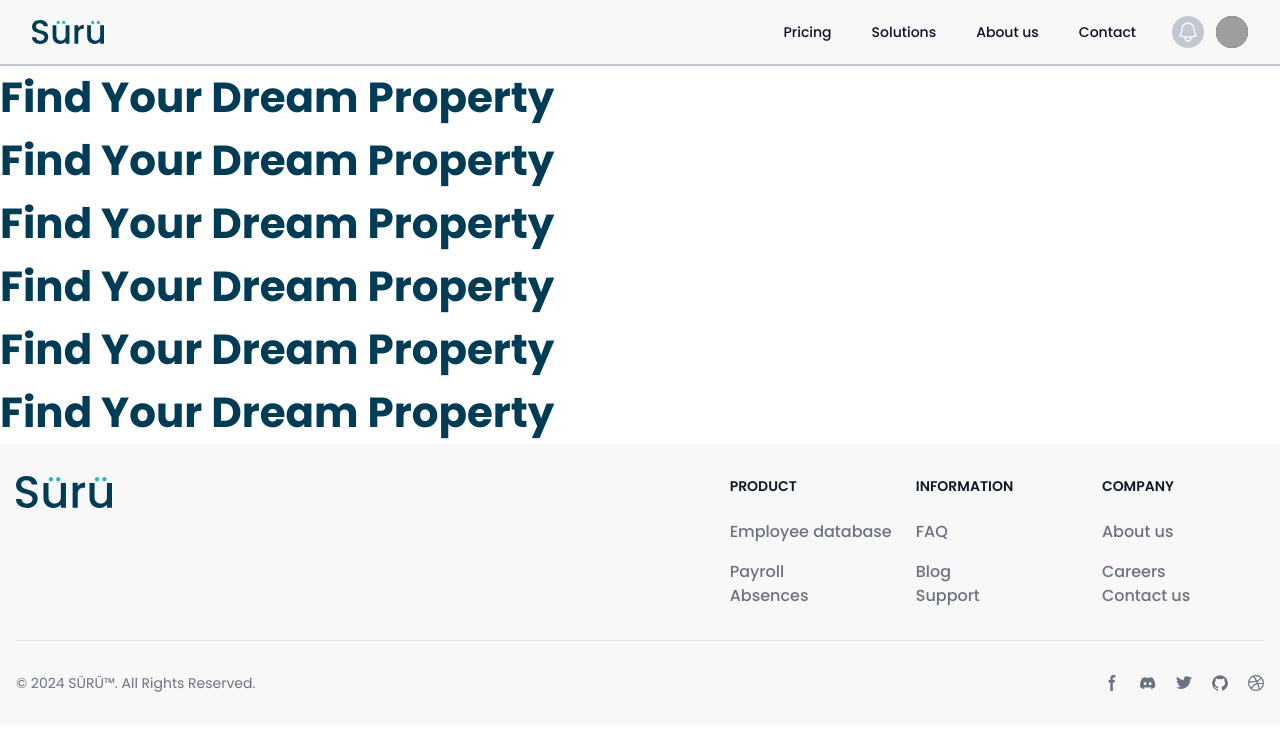
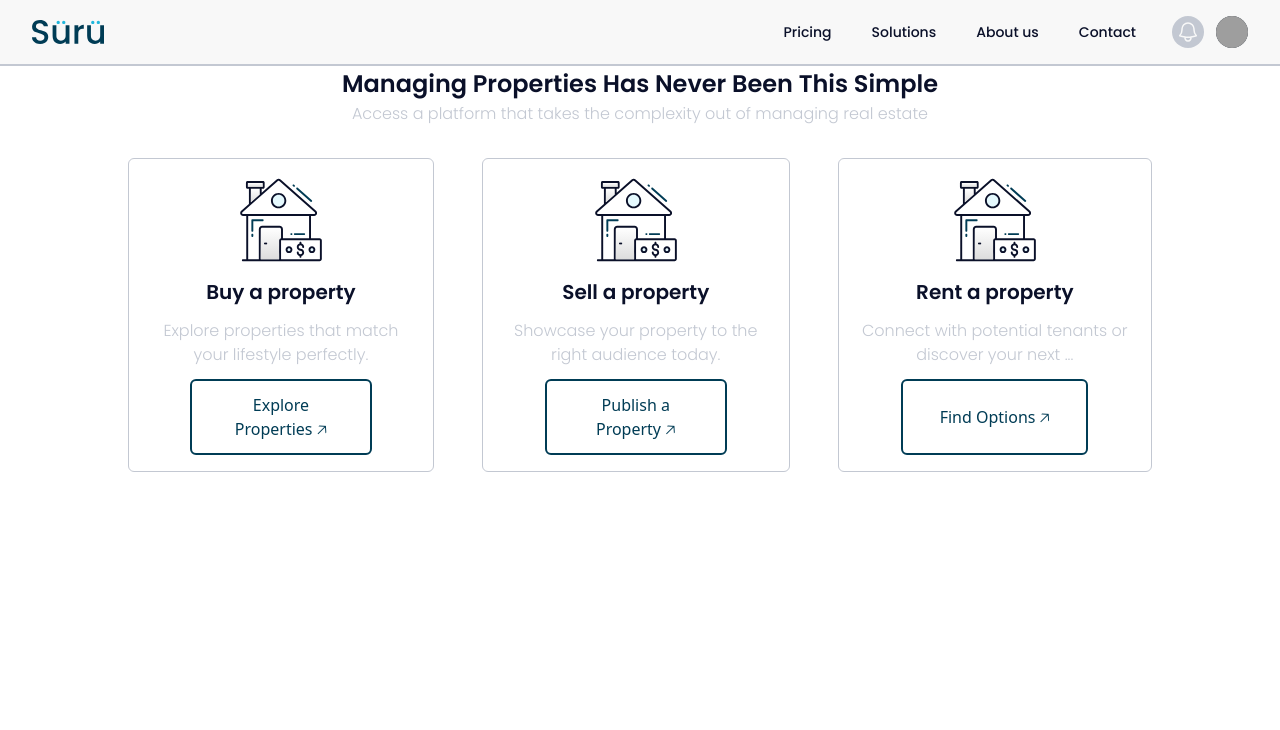
Before and after one commit to Agile-Innovators/SURU-Development, a React (Vite) app: page / in a window 1280 px wide. Shown: the top 730 px of the page. Built offline with nearby package versions, Linux system fonts and the light colour scheme; grey boxes are pictures that could not be loaded.

Commit message:
Componente de Selección de Acción
Landing Page
Se agrega un Focus en el Nav.

```diff
--- a/src/components/ui/BasicCard.jsx
+++ b/src/components/ui/BasicCard.jsx
@@ -2,9 +2,10 @@ import { PropTypes } from 'prop-types';
 
 //el parametro children permite que ESTE componente reciba una etiqueta html u otro componente de react
 //para que este componente reciba un children, debe de tener un etiqueta de apertura y cierre cuando se instancia
-export function BasicCard({children, src, title, text}){
+export function BasicCard({children, src, title, text, customClass = ""}){
+
     return(
-        <div className="flex flex-col items-center text-center gap-3 w-fit">
+        <div className={`flex flex-col items-center text-center gap-3 w-fit ${customClass}`}>
             <img src={`${src}`} alt="image card" />
             <h3>{title}</h3>
             <p>{text}</p>
@@ -18,4 +19,5 @@ BasicCard.propTypes = {
     src: PropTypes.string,
     title: PropTypes.string.isRequired,
     text: PropTypes.string.isRequired,
+    customClass: PropTypes.string
 }
--- a/src/components/ui/NavBar.jsx
+++ b/src/components/ui/NavBar.jsx
@@ -1,16 +1,17 @@
 import { Disclosure, DisclosureButton, DisclosurePanel, Menu, MenuButton, MenuItems, MenuItem } from '@headlessui/react';
 import { Bars3Icon, BellIcon, XMarkIcon } from '@heroicons/react/24/outline';
+import { useEffect, useState } from 'react';
 
-const navigation = [
-  { name: 'Pricing', href: '#', current: false },
-  { name: 'Solutions', href: '#', current: false },
-  { name: 'About us', href: '#', current: false },
-  { name: 'Contact', href: '#', current: false },
+const initialNavigation = [
+  { name: 'Pricing', href: '/pricing', current: false },
+  { name: 'Solutions', href: '/solutions', current: false },
+  { name: 'About us', href: '/about', current: false },
+  { name: 'Contact', href: '/contact', current: false },
 ];
 
 const userNavigationLinks = [
   { name: 'My account', href: '#', imageRoute: '/public/UserIcon.svg' },
-  { name: 'Manage properties', href: '#', imageRoute: '/public/PropertiesIcon.svg' },
+  { name: 'Manage properties', href: '#', imageRoute: '/public/PropetiesIcon.svg' },
   { name: 'Save properties', href: '#', imageRoute: '/public/HomeIcon.svg' },
   { name: 'My appointments', href: '#', imageRoute: '/public/CalendarIcon.svg' },
   { name: 'Log out', href: '#', imageRoute: '/public/LogoutIcon.svg' }
@@ -21,6 +22,18 @@ function classNames(...classes) {
 }
 
 export function NavBar() {
+  const [navigation, setNavigation] = useState(initialNavigation);
+
+  useEffect(() => {
+    const currentPath = window.location.pathname;
+    setNavigation((prevNavigation) =>
+      prevNavigation.map((item) => ({
+        ...item,
+        current: item.href === currentPath,
+      }))
+    );
+  }, []);
+
   return (
     <Disclosure as="nav" className="bg-white border-b-light-grey border-b-2 font-primary">
       <div className="mx-auto max-w-7xl px-2 sm:px-6 lg:px-8">
@@ -35,7 +48,7 @@ export function NavBar() {
           </div>
           <div className="flex flex-1 items-center justify-center sm:items-stretch sm:justify-between">
             <div className="flex flex-shrink-0 items-center">
-              <a href="#">
+              <a href="/">
                 <img
                   alt="Your Company"
                   src="/public/logo.svg"
@@ -51,7 +64,7 @@ export function NavBar() {
                     href={item.href}
                     aria-current={item.current ? 'page' : undefined}
                     className={classNames(
-                      item.current ? 'bg-gray-900 text-white' : 'text-primary hover:bg-light-blue hover:text-white transition duration-300 ease-in-out transform hover:scale-105',
+                      item.current ? 'bg-light-blue text-white' : 'text-primary hover:bg-light-blue hover:text-white transition duration-300 ease-in-out transform hover:scale-105',
                       'rounded-md px-3 py-2 text-sm font-medium',
                     )}
                   >
@@ -109,7 +122,7 @@ export function NavBar() {
               href={item.href}
               aria-current={item.current ? 'page' : undefined}
               className={classNames(
-                item.current ? 'bg-gray-900 text-white' : 'text-primary hover:bg-light-blue hover:text-white',
+                item.current ? 'bg-light-blue text-white' : 'text-primary hover:bg-light-blue hover:text-white',
                 'block rounded-md px-3 py-2 text-base font-medium',
               )}
             >
--- a/src/pages/public/Homepage.jsx
+++ b/src/pages/public/Homepage.jsx
@@ -1,14 +1,55 @@
+import { BasicCard } from '../../components/ui/BasicCard';
+import { ActionButton } from '../../components/ui/ActionButton';
+
+
 export function Homepage() {
   return (
     <div>
-        <div>
-            <h1>Find Your Dream Property</h1>
-            <h1>Find Your Dream Property</h1>
-            <h1>Find Your Dream Property</h1>
-            <h1>Find Your Dream Property</h1>
-            <h1>Find Your Dream Property</h1>
-            <h1>Find Your Dream Property</h1>
+      {/* <div className="flex mx-auto max-w-6xl px-2 sm:px-6 lg:px-8">
+        <h1>Find Your Dream Property</h1>
+        <img
+          className="w-1/2"
+          src="/public/images/Group 104.png"
+          alt="Landing Page Image" />
+      </div> */}
+      {/* ----------------------------------------- */}
+      <div className="flex flex-col items-center justify-center text-center mx-auto max-w-6xl px-2 sm:px-6 lg:px-8">
+        <h2>Managing Properties Has Never Been This Simple</h2>
+        <p>Access a platform that takes the complexity out of managing real estate</p>
+        <div className="flex flex-col gap-4 m-4 sm:flex-row">
+          <BasicCard
+            customClass='border border-light-grey rounded-md p-4 m-4'
+            src="/public/SellPropertyIcon.svg"
+            title="Buy a property"
+            text="Explore properties that match your lifestyle perfectly."
+            children={<ActionButton text="Explore Properties 🡥" variant="border" customClass="w-2/3 h-1/2 px-0 mx-4" />}
+          />
+          <BasicCard
+            customClass='border border-light-grey rounded-md p-4 m-4'
+            src="/public/SellPropertyIcon.svg"
+            title="Sell a property"
+            text="Showcase your property to the right audience today."
+            children={<ActionButton text="Publish a Property 🡥" variant="border" customClass="w-2/3 h-1/2 px-0 mx-4" />}
+          />
+          <BasicCard
+            customClass='border border-light-grey rounded-md p-4 m-4'
+            src="/public/SellPropertyIcon.svg"
+            title="Rent a property"
+            text="Connect with potential tenants or discover your next ..."
+            children={<ActionButton text="Find Options 🡥" variant="border" customClass="w-2/3 h-1/2 px-0 mx-4" />}
+          />
         </div>
+        {/* -------------------------------------------------------------- */}
+      </div>
+      {/* <div className='flex flex-col  mx-auto max-w-6xl px-2 sm:px-6 lg:px-8'>
+        <h3>Explore differents properties types</h3>
+        <p>Access a platform that takes the complexity out of managing real estate.</p>
+
+      </div> */}
     </div>
+
+
+
+
   );
 }
--- a/src/routes/AppRoutes.jsx
+++ b/src/routes/AppRoutes.jsx
@@ -13,7 +13,7 @@ export function AppRoutes() {
                     <Route path="/*" element={<PublicRoutes />} />
                     <Route path="/suru/*" element={<PrivateRoutes />} />
                 </Routes>
-            <Footer />
+            {/* <Footer /> */}
         </>
     );
 }
--- a/src/routes/PublicRoutes.jsx
+++ b/src/routes/PublicRoutes.jsx
@@ -6,6 +6,7 @@ export function PublicRoutes() {
         <Routes>
             <Route path="/" element={<Homepage />} />
             <Route path="/*" element={<Homepage />} />
+            <Route path="/home" element={<Homepage />} />
         </Routes>
     );
 }
```
Also changed, not shown: public/SellPropertyIcon.svg (added), 1 other file (tests, documents, lock files or other folders).
